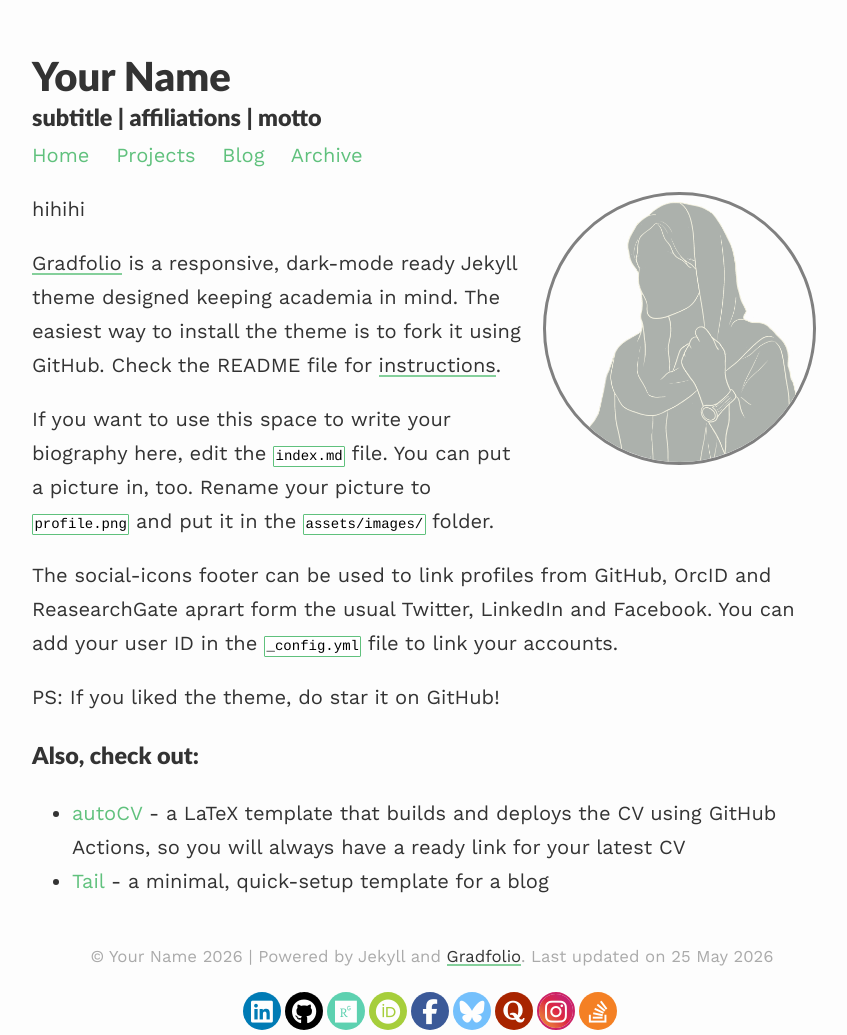
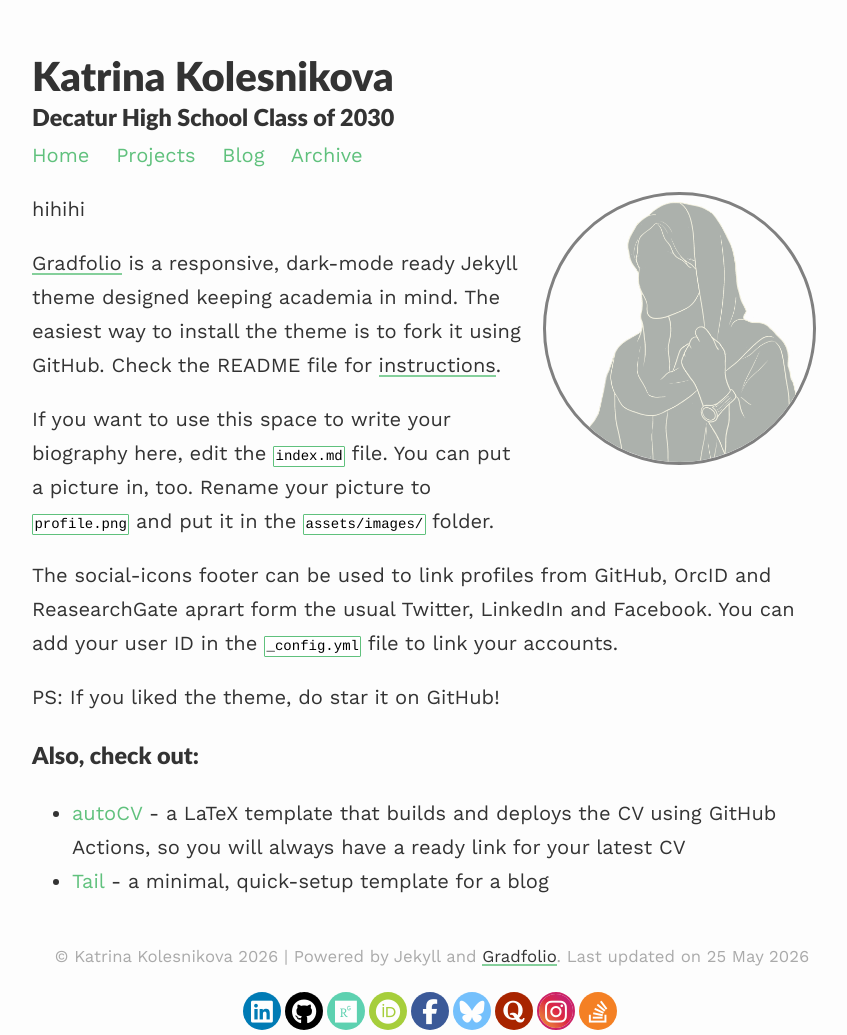
Before and after one commit to katkolesnikova/katkolesnikova.github.io, a Jekyll site: the page built from index.md, in a window 1280 px wide. Shown: the whole page, without its empty margins (208-1055 px from the left). Built offline with Jekyll 4.4.1, drawn with Linux system fonts in a browser that asks for light colours.

Commit message:
Update _config.yml

```diff
--- a/_config.yml
+++ b/_config.yml
@@ -1,7 +1,7 @@
 ### your site title here
 
-title: Your Name
-description: subtitle | affiliations | motto
+title: Katrina Kolesnikova
+description: Decatur High School Class of 2030
 
 baseurl: #name of GitHub repository
 url: "" #custom url to be used instead of GitHub repository
```
